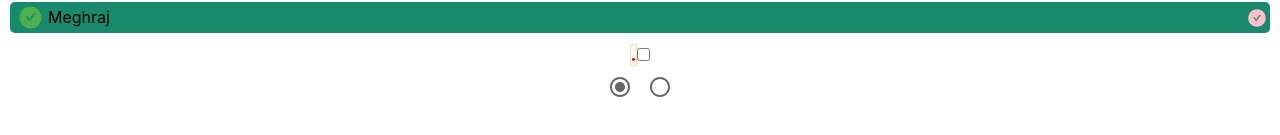
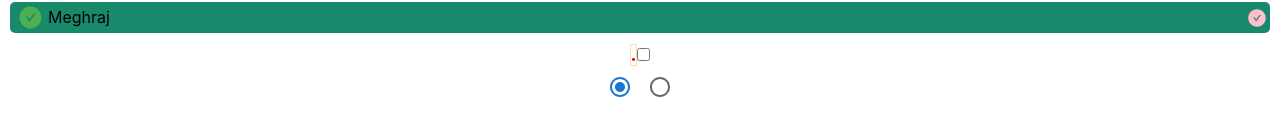
Before and after one commit to handsome-me/DashinglyUI, a React (Create React App) app: page / in a window 1280 px wide. Shown: the part 299-434 px from the top of the page. Built offline with nearby package versions, Linux system fonts and the light colour scheme.

Commit message:
default color and check uncheked color implemented

```diff
--- a/src/RadioBox/radio.tsx
+++ b/src/RadioBox/radio.tsx
@@ -1,17 +1,32 @@
 import React, { SyntheticEvent, useState } from 'react';
 import PropTypes from 'prop-types';
-import { css } from '@emotion/css';
+import { css, CSSInterpolation, CSSObject } from '@emotion/css';
 import RadioButtonUncheckedIcon from '@mui/icons-material/RadioButtonUnchecked';
 import RadioButtonCheckedIcon from '@mui/icons-material/RadioButtonChecked';
+import { bgcolor } from '@mui/system';
 
-interface Props{
+interface PROPS{
+
+    checked:boolean,
+    onChange:(value:string)=>undefined,
+    value:string,
+    name?:string,
+    color?:string,
+    onHoverbgColor?:string
 
 }
+
 let   STYLE_TYPE:"WrapperStyle" | "svgWrapperStyle" | "inputStyle";
 
+const colorStyle={
+    defaultBackground:'rgba(25, 118, 210, 0.04)',
+    defaultColorUnCheck:'rgba(0, 0, 0, 0.6)',
+    defaultColorChecked:'#1976d2'
 
-const wrapperStyle=function():string{
-    return css({
+ };
+const wrapperStyle=function(bgColor?:string):string{
+
+      return css({
         position:"relative",
         display:'inline-flex',
         borderRadius:'50%',
@@ -20,17 +35,21 @@ const wrapperStyle=function():string{
         padding:'8px',
         alignItems:'center',
         ':hover':{
-            backgroundColor:'rgba(25, 118, 210, 0.04)'
+            backgroundColor:bgColor||colorStyle.defaultBackground
         }
+    })
 
-    })
+
+
+
 }
-const svgWrapperStyle=function():string{
+const svgWrapperStyle=function(defaultProperty?:CSSObject):string{
     return css({
         position:'relative',
         display:'flex',
-        color:'rgba(0, 0, 0, 0.6);',
-        alignItems:'center'
+        alignItems:'center',
+        ...defaultProperty
+
     })
 }
 const inputStyle=function():string{
@@ -48,9 +67,12 @@ const inputStyle=function():string{
 
     })
 }
-const styleRadio=(type:typeof STYLE_TYPE)=>{
+const styleRadio=(type:typeof STYLE_TYPE,props:PROPS)=>{
 
-
+    const {checked,color,onHoverbgColor}=props;
+   const  defaultRadioProperty:CSSObject={
+       color:checked?color || colorStyle.defaultColorChecked:colorStyle.defaultColorUnCheck
+   }
     switch(type){
 
         case "WrapperStyle":{
@@ -60,7 +82,7 @@ const styleRadio=(type:typeof STYLE_TYPE)=>{
             return inputStyle();
         }
         case "svgWrapperStyle":{
-            return svgWrapperStyle();
+            return svgWrapperStyle(defaultRadioProperty);
         }
 
 
@@ -68,46 +90,37 @@ const styleRadio=(type:typeof STYLE_TYPE)=>{
 
 }
 
-interface PROPS{
-
-    checked:boolean,
-    onChange:(value:string)=>undefined,
-    value:string,
-    name?:string
-
-}
 
 
-
-const radio = ({
-    checked,
-    onChange,
-    value,
-    name
-
-}:PROPS)=> {
-
+const radio = (props:PROPS)=> {
     //NO need to mangage the state , parent will control
     //const [_value,setValue]=useState(value);
+   const  {
+        checked,
+        onChange,
+        value,
+        name,
+        color,
+        onHoverbgColor
+
+    }=props;
 
     const handleInputOnChange=(event:React.ChangeEvent<HTMLInputElement>)=>{
-
        const {value="a"}= event.target;
        event.preventDefault();
        /*confuse here between (will onChange trigger event propogation, need to finf(i think NO))*/
        //event.stopPropagation();
-       console.log('onChange',value);
-      onChange(value);
+       onChange(value);
 
     }
 
     const icon=checked?<RadioButtonCheckedIcon/>:<RadioButtonUncheckedIcon/>;
-    console.log("---",checked,value);
+
     return (
-        <span className={styleRadio("WrapperStyle")}>
-         <input value={value} checked={checked} type="radio" onChange={handleInputOnChange} className={styleRadio('inputStyle')}>
+        <span className={styleRadio("WrapperStyle",props)}>
+         <input value={value} checked={checked} type="radio" onChange={handleInputOnChange} className={styleRadio('inputStyle',props)}>
          </input>
-         <span className={styleRadio("svgWrapperStyle")}>
+         <span className={styleRadio("svgWrapperStyle",props)}>
             {icon}
          </span>
         </span>
```
Also changed, not shown: src/App.tsx (+6 -2 lines).
